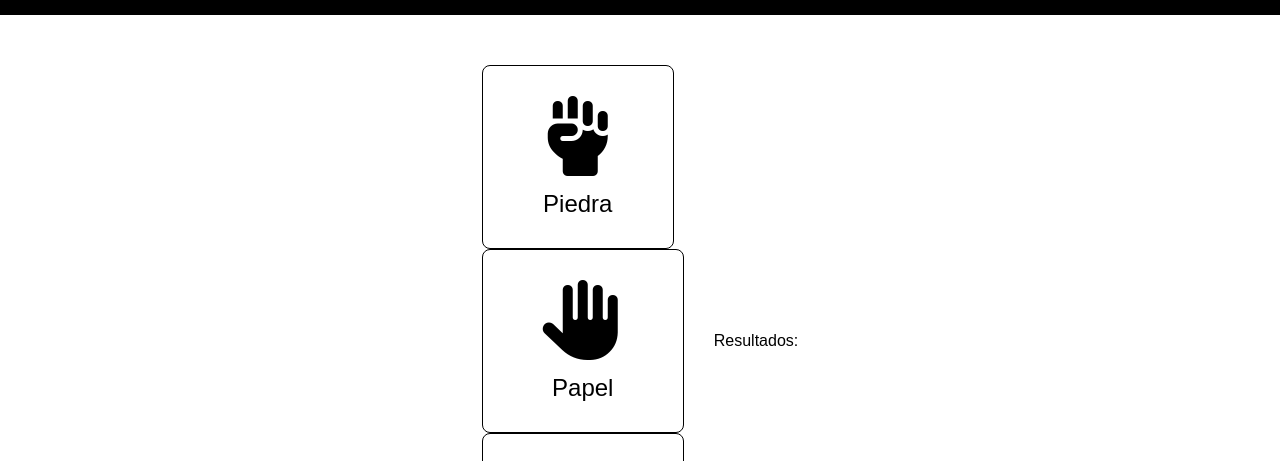
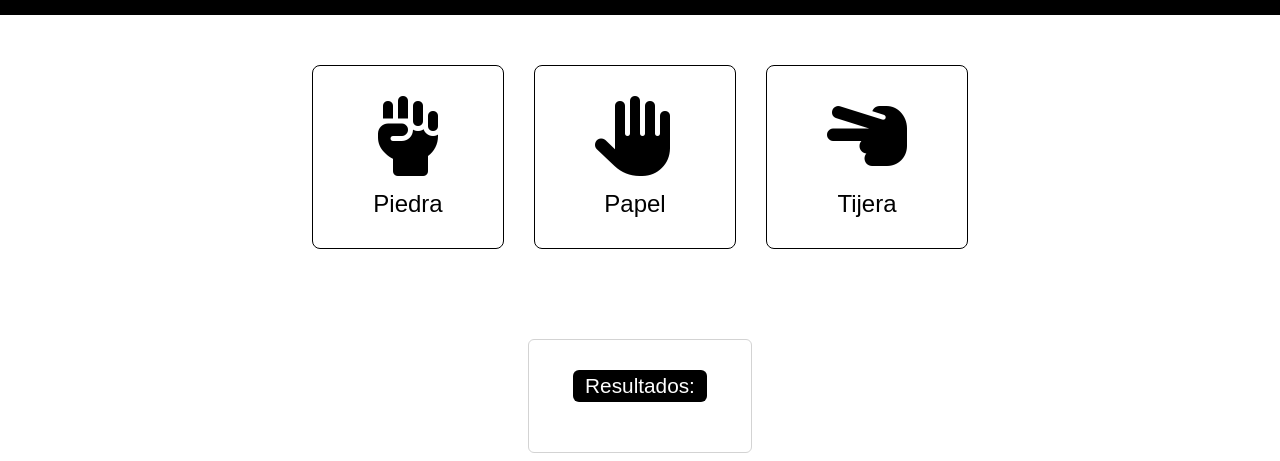
Before and after one commit to NewtonPlatzer/odinRepositorios, a plain HTML site: page pPT/index.html in a window 1280 px wide. Shown: the part 90-551 px from the top of the page. Drawn offline with Linux system fonts and the light colour scheme.

Commit message:
Añadí el código para estilizar los mensajes

```diff
--- a/pPT/style.css
+++ b/pPT/style.css
@@ -21,13 +21,24 @@ header > h1 {
 
 .container {
 	display: flex;
+	flex-direction: column;
+	align-items: center;
+	justify-content: center;
+	gap: 40px;
+	padding-bottom: 40px;
+}
+.container h2 {
+	font-size: 2rem;
+}
+.containerBtns {
+	display: flex;
 	align-items: center;
 	justify-content: center;
 	margin: 50px auto;
 	gap: 30px;
 }
 
-.container .user-play {
+.containerBtns .user-play {
 	background-color: transparent;
 	border: none;
 	padding: 30px 60px;
@@ -50,6 +61,27 @@ header > h1 {
 	font-size: 80px;
 }
 
+.containerResultados{
+	border: 1px solid lightgray;
+	border-radius: 6px;
+	display: flex;
+	flex-direction: column;
+	align-items: center;
+	gap: 10px;
+	padding: 30px 50px;
+}
+.containerResultados p {
+	font-size: 1.3rem;
+}
+.containerResultados p:first-of-type {
+	background-color: black;
+	color: white;
+	width: 100%;
+	text-align: center;
+	border-radius: 6px;
+	padding: 4px 6px;
+}
+
 footer {
 	display: flex;
 	flex-direction: column;
```
